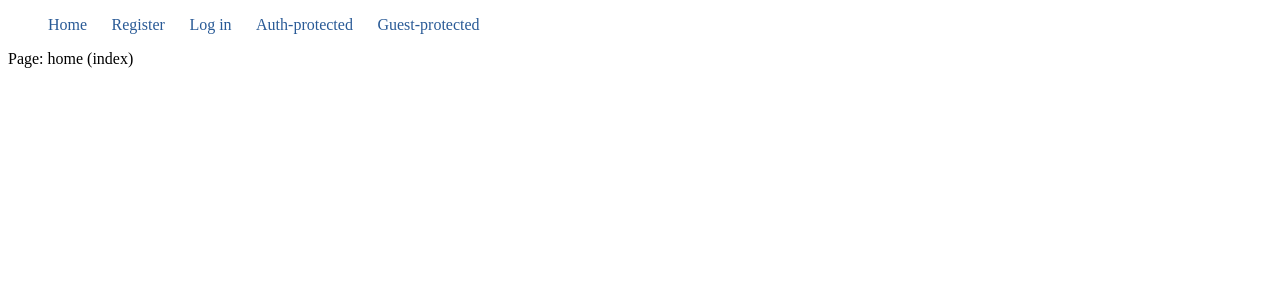
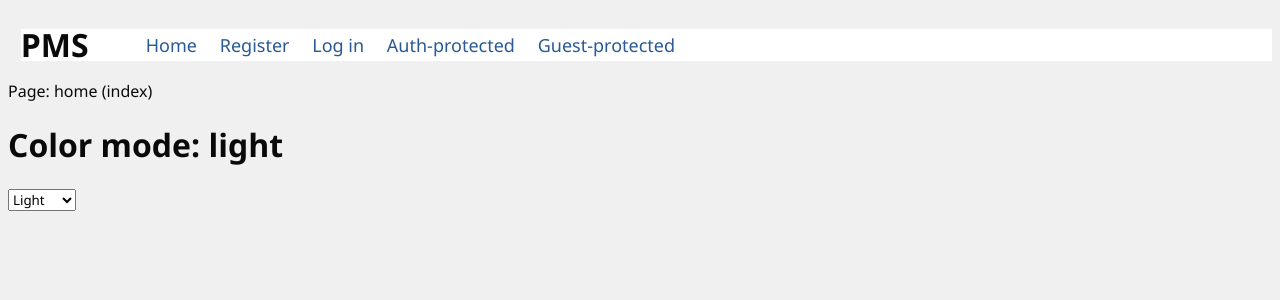
Before and after one commit to GRebuks/flowboard-FE, a Nuxt app: page / in a window 1280 px wide. Shown: the top 300 px of the page. Built offline with nearby package versions, Linux system fonts and the light colour scheme; no server answers.

Commit message:
Color modes

```diff
--- /dev/null
+++ b/assets/scss/_base.scss
@@ -0,0 +1,22 @@
+// Sets the default fallback to light-mode.
+// If a variable in a different color mode isn't found, gets the variable from the default fallback.
+// Includes accent colors that do not need translation to any other color modes.
+:root, .light-mode {
+    --text-color-primary: rgb(11, 10, 10);
+    --text-color-secondary: #303134;
+    --text-color-accent: rgb(41, 90, 150);
+    --bg-color-primary: #f0f0f0;
+    --bg-color-secondary: #fff;
+}
+
+.dark-mode {
+    --text-color-primary: #f0f0f0;
+    --text-color-secondary: #fff;
+    --bg-color-primary: rgb(11, 10, 10);
+    --bg-color-secondary: #303134;
+}
+
+.test-mode {
+    --text-color-primary: red;
+    --bg-color-primary: blue;
+}
--- /dev/null
+++ b/assets/scss/main.scss
@@ -0,0 +1,10 @@
+@use 'base';
+
+* {
+    font-family: 'Segoe UI', Tahoma, Geneva, Verdana, sans-serif;
+}
+
+body {
+    background-color: var(--bg-color-primary);
+    color: var(--text-color-primary);
+}
--- a/layouts/default.vue
+++ b/layouts/default.vue
@@ -1,10 +1,14 @@
 <script lang="ts" setup>
-import { useAuthStore } from '~/stores/useAuthStore'
+import { useAuthStore } from '~/stores/useAuthStore';
 const auth = useAuthStore();
 
 async function handleLogout() {
   await auth.logout();
 }
+
+const colorMode = useColorMode();
+
+console.log(colorMode.preference)
 
 </script>
 
@@ -12,6 +16,8 @@ async function handleLogout() {
   <div>
     <button v-if="auth.isLoggedIn" @click="handleLogout">Logout</button>
     <pre>{{ auth.user }}</pre>
+    <header>
+      <h1 class="title">PMS</h1>
       <ul class="navbar">
         <li>
           <nuxt-link to="/">Home</nuxt-link>
@@ -29,27 +35,64 @@ async function handleLogout() {
           <nuxt-link to="/guest-only">Guest-protected</nuxt-link>
         </li>
       </ul>
+    </header>
     <slot />
+  </div>
+  <div>
+    <h1>Color mode: {{ colorMode.value }}</h1>
+    <select v-model="colorMode.preference">
+      <option value="system">System</option>
+      <option value="light">Light</option>
+      <option value="dark">Dark</option>
+      <option value="test">Test</option>
+    </select>
   </div>
 </template>
 
-<style scoped>
+<style scoped lang="scss">
+@use '~/assets/scss/base';
+
+header {
+  display: flex;
+  width: 100%;
+  height: 8vh;
+  margin: 0;
+}
+
+.title {
+  width: 10%;
+  line-height: 4vh;
+  height: 4vh;
+  background-color: var(--bg-color-secondary);
+  margin: 1% 0 1% 1%;
+}
+
 .navbar {
   display: flex;
-  gap: 2%;
+  width: 100%;
   list-style: none;
+  line-height: 4vh;
+  font-size: 18px;
+  height: 4vh;
+  background-color: var(--bg-color-secondary);
+  margin: 1% 0 1% 0;
+  padding: 0;
+
+  li {
+    padding: 0 1% 0 1%;
+    background-color: var(--bg-color-secondary);
+    &:hover {
+      background-color: var(--bg-color-primary);
     }
 
-.navbar > li {
-
+    a {
+      color: var(--text-color-accent);
+      text-decoration: none;
+      &:hover {
+        text-decoration: underline;
+      }
+    }
+  }
 }
 
-.navbar > li > a {
-  color: rgb(41, 90, 150);
-  text-decoration: none;
-}
-
-.navbar > li > a:hover {
-  text-decoration: underline;
-}
 </style>
--- a/nuxt.config.ts
+++ b/nuxt.config.ts
@@ -3,5 +3,11 @@ export default defineNuxtConfig({
   devtools: { enabled: true },
   modules: [
     '@pinia/nuxt',
+    '@nuxtjs/color-mode',
   ],
+  css: ['~/assets/scss/main.scss'],
+  colorMode: {
+    preference: 'light',
+    fallback: 'light',
+  },
 })
--- a/package.json
+++ b/package.json
@@ -11,7 +11,9 @@
   },
   "devDependencies": {
     "@nuxt/devtools": "latest",
+    "@nuxtjs/color-mode": "^3.3.0",
     "nuxt": "^3.7.4",
+    "sass": "^1.69.4",
     "vue": "^3.3.4",
     "vue-router": "^4.2.5"
   },
```
Also changed, not shown: 1 other file (tests, documents, lock files or other folders). Lines whose indentation alone changed are shown as unchanged.
